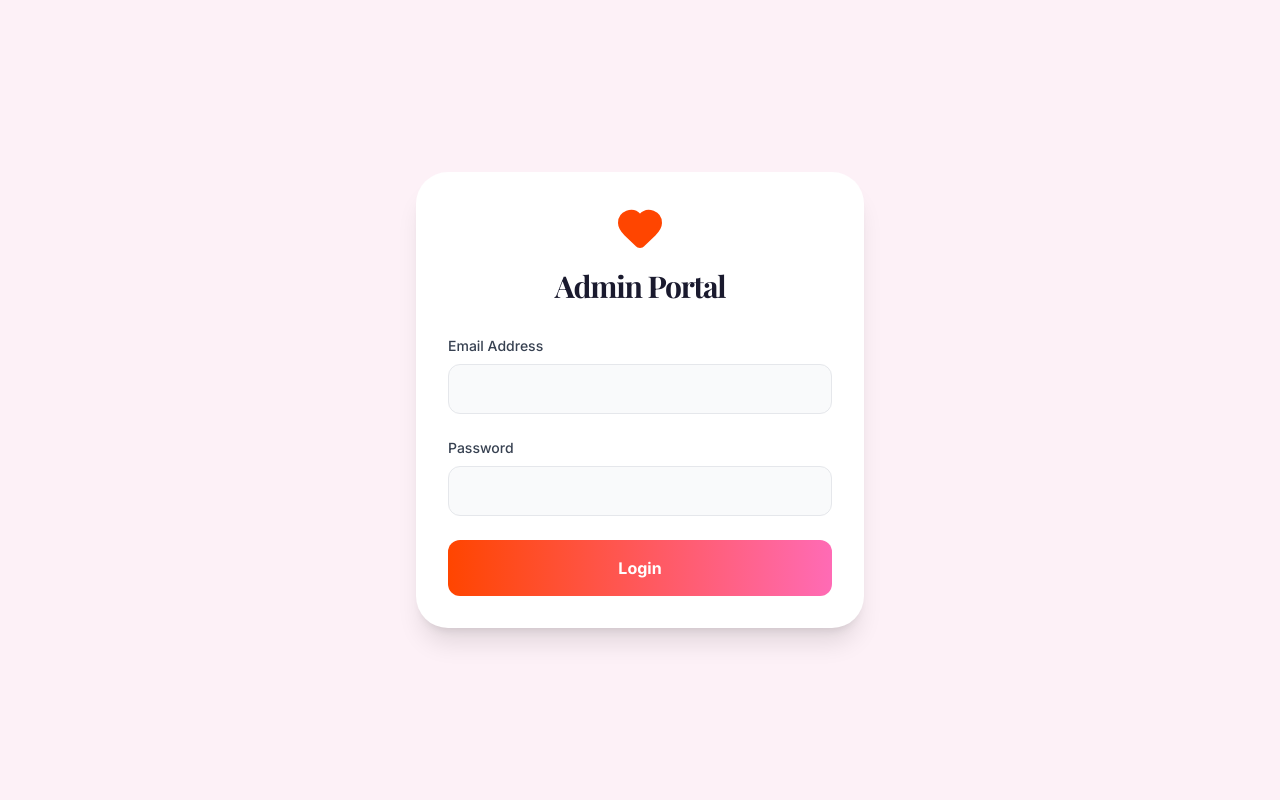
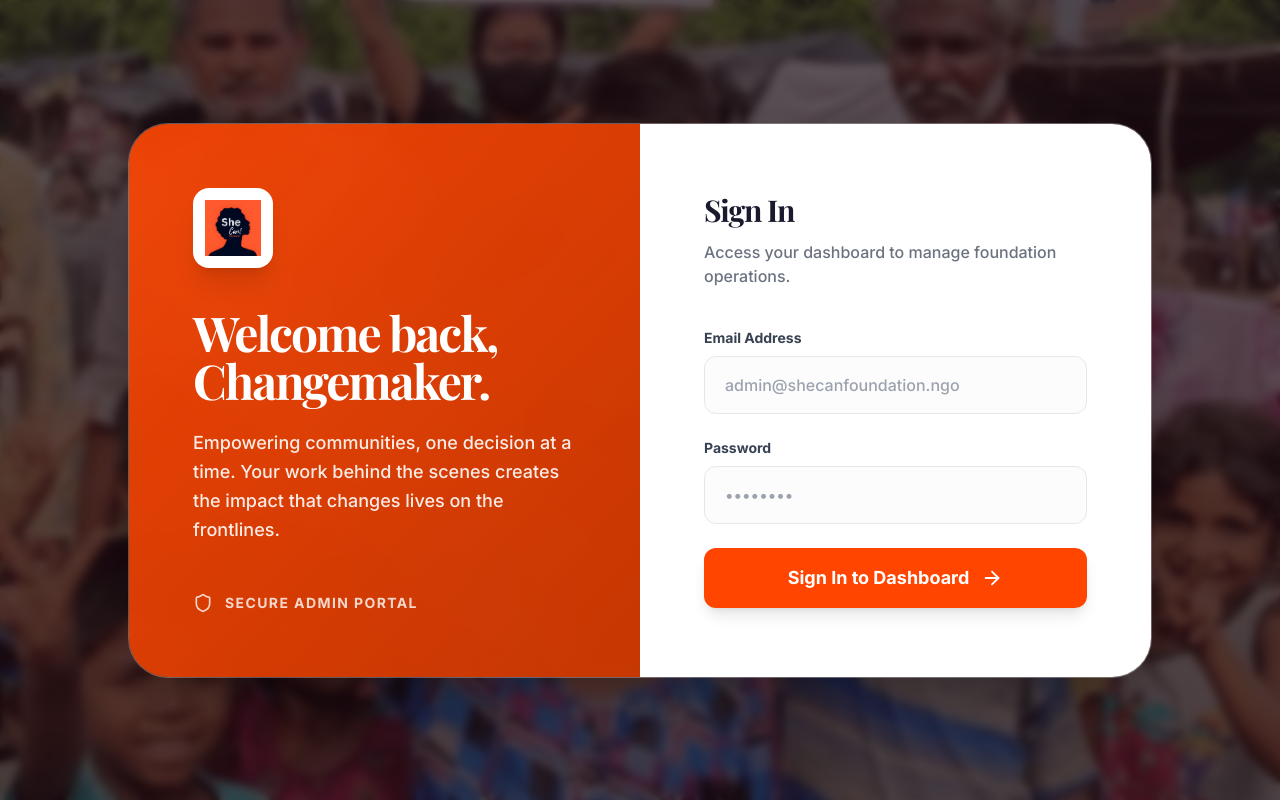
Before and after one commit to rupesh1285/she-can-foundation, a React (Vite) app in the folder client/: page /admin/login in a window 1280 px wide. Built offline with nearby package versions, Linux system fonts and the light colour scheme.

Commit message:
style(client): Redesign Admin Login page with big split-screen window, glassmorphism, background image, logo, and motivation text

```diff
--- a/client/src/pages/AdminLogin.tsx
+++ b/client/src/pages/AdminLogin.tsx
@@ -3,7 +3,7 @@ import { useNavigate } from 'react-router-dom';
 import axios from 'axios';
 import { toast } from 'react-hot-toast';
 import { useAuth } from '../hooks/useAuth';
-import { Heart } from 'lucide-react';
+import { Shield, ArrowRight } from 'lucide-react';
 
 export const AdminLogin = () => {
   const [email, setEmail] = useState('');
@@ -27,42 +27,80 @@ export const AdminLogin = () => {
   };
 
   return (
-    <div className="min-h-screen bg-[#FFD6EC]/30 flex items-center justify-center py-12 px-4 sm:px-6 lg:px-8">
-      <div className="max-w-md w-full bg-white rounded-[2rem] shadow-xl p-8">
-        <div className="flex flex-col items-center mb-8">
-          <Heart className="text-[#FF4500] mb-4" fill="#FF4500" size={48} />
-          <h2 className="text-3xl font-bold font-serif text-[#1A1A2E]">Admin Portal</h2>
+    <div className="min-h-screen relative flex items-center justify-center p-4 sm:p-8">
+      {/* Background Image with Dark Overlay */}
+      <div
+        className="absolute inset-0 z-0 bg-cover bg-center bg-no-repeat"
+        style={{ backgroundImage: 'url("/images/Must use image, having so much happy children and voulnteer.avif")' }}
+      >
+        <div className="absolute inset-0 bg-[#1A0A12]/70 backdrop-blur-sm"></div>
+      </div>
+
+      {/* Big Window Glassmorphism Card */}
+      <div className="relative z-10 w-full max-w-5xl rounded-[2.5rem] overflow-hidden flex flex-col md:flex-row shadow-2xl border border-white/20 bg-white/10 backdrop-blur-2xl">
+
+        {/* Left Side: Branding & Motivation */}
+        <div className="w-full md:w-1/2 p-10 md:p-16 flex flex-col justify-between bg-gradient-to-br from-[#FF4500]/90 to-[#CC3700]/95 text-white">
+          <div>
+            <div className="w-20 h-20 bg-white rounded-2xl flex items-center justify-center mb-10 shadow-xl p-3">
+              <img src="/images/logo.png" alt="She Can Foundation" className="w-full h-full object-contain" />
+            </div>
+            <h1 className="text-4xl md:text-5xl font-bold font-serif mb-6 leading-tight">
+              Welcome back, <br/>Changemaker.
+            </h1>
+            <p className="text-lg text-white/90 font-medium leading-relaxed">
+              Empowering communities, one decision at a time. Your work behind the scenes creates the impact that changes lives on the frontlines.
+            </p>
+          </div>
+          <div className="hidden md:block mt-12">
+            <div className="flex items-center gap-3 text-sm font-bold tracking-widest uppercase text-white/80">
+              <Shield size={20} />
+              Secure Admin Portal
+            </div>
+          </div>
+        </div>
+
+        {/* Right Side: Login Form */}
+        <div className="w-full md:w-1/2 p-10 md:p-16 bg-white flex flex-col justify-center">
+          <div className="mb-10">
+            <h2 className="text-3xl font-bold text-[#1A1A2E] mb-3">Sign In</h2>
+            <p className="text-gray-500 font-medium">Access your dashboard to manage foundation operations.</p>
           </div>
 
           <form onSubmit={handleLogin} className="space-y-6">
             <div>
-            <label className="block text-sm font-medium text-gray-700 mb-2">Email Address</label>
+              <label className="block text-sm font-bold text-gray-700 mb-2">Email Address</label>
               <input
                 required
                 type="email"
                 value={email}
                 onChange={e => setEmail(e.target.value)}
-              className="w-full px-4 py-3 rounded-xl border border-gray-200 focus:outline-none focus:ring-2 focus:ring-[#FF4500] bg-gray-50"
+                placeholder="admin@shecanfoundation.ngo"
+                className="w-full px-5 py-4 rounded-xl border border-gray-200 focus:outline-none focus:ring-2 focus:ring-[#FF4500] focus:border-transparent bg-gray-50/50 transition-all text-gray-800 font-medium"
               />
             </div>
             <div>
-            <label className="block text-sm font-medium text-gray-700 mb-2">Password</label>
+              <label className="block text-sm font-bold text-gray-700 mb-2">Password</label>
               <input
                 required
                 type="password"
                 value={password}
                 onChange={e => setPassword(e.target.value)}
-              className="w-full px-4 py-3 rounded-xl border border-gray-200 focus:outline-none focus:ring-2 focus:ring-[#FF4500] bg-gray-50"
+                placeholder="••••••••"
+                className="w-full px-5 py-4 rounded-xl border border-gray-200 focus:outline-none focus:ring-2 focus:ring-[#FF4500] focus:border-transparent bg-gray-50/50 transition-all text-gray-800 font-medium"
               />
             </div>
             <button
               disabled={loading}
               type="submit"
-            className="w-full py-4 rounded-xl text-white font-bold bg-gradient-to-r from-[#FF4500] to-[#FF6BB5] hover:shadow-lg disabled:opacity-70 transition-all"
+              className="w-full py-4 mt-6 rounded-xl text-white font-bold bg-[#FF4500] hover:bg-[#CC3700] shadow-lg hover:shadow-xl disabled:opacity-70 transition-all flex items-center justify-center gap-3 text-lg"
             >
-            {loading ? 'Authenticating...' : 'Login'}
+              {loading ? 'Authenticating...' : 'Sign In to Dashboard'}
+              {!loading && <ArrowRight size={22} />}
             </button>
           </form>
+        </div>
+
       </div>
     </div>
   );
```
Lines whose indentation alone changed are shown as unchanged.
